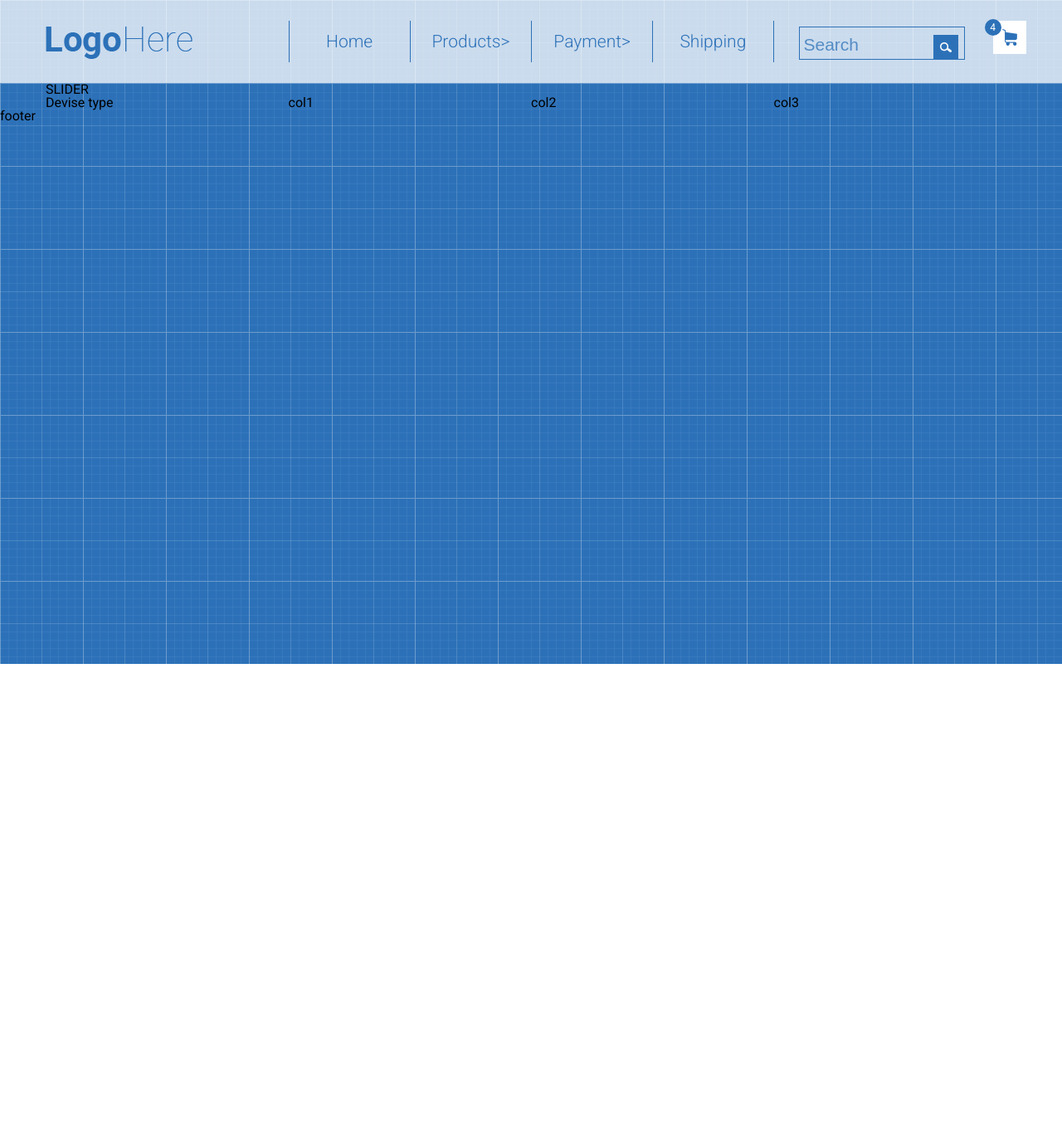
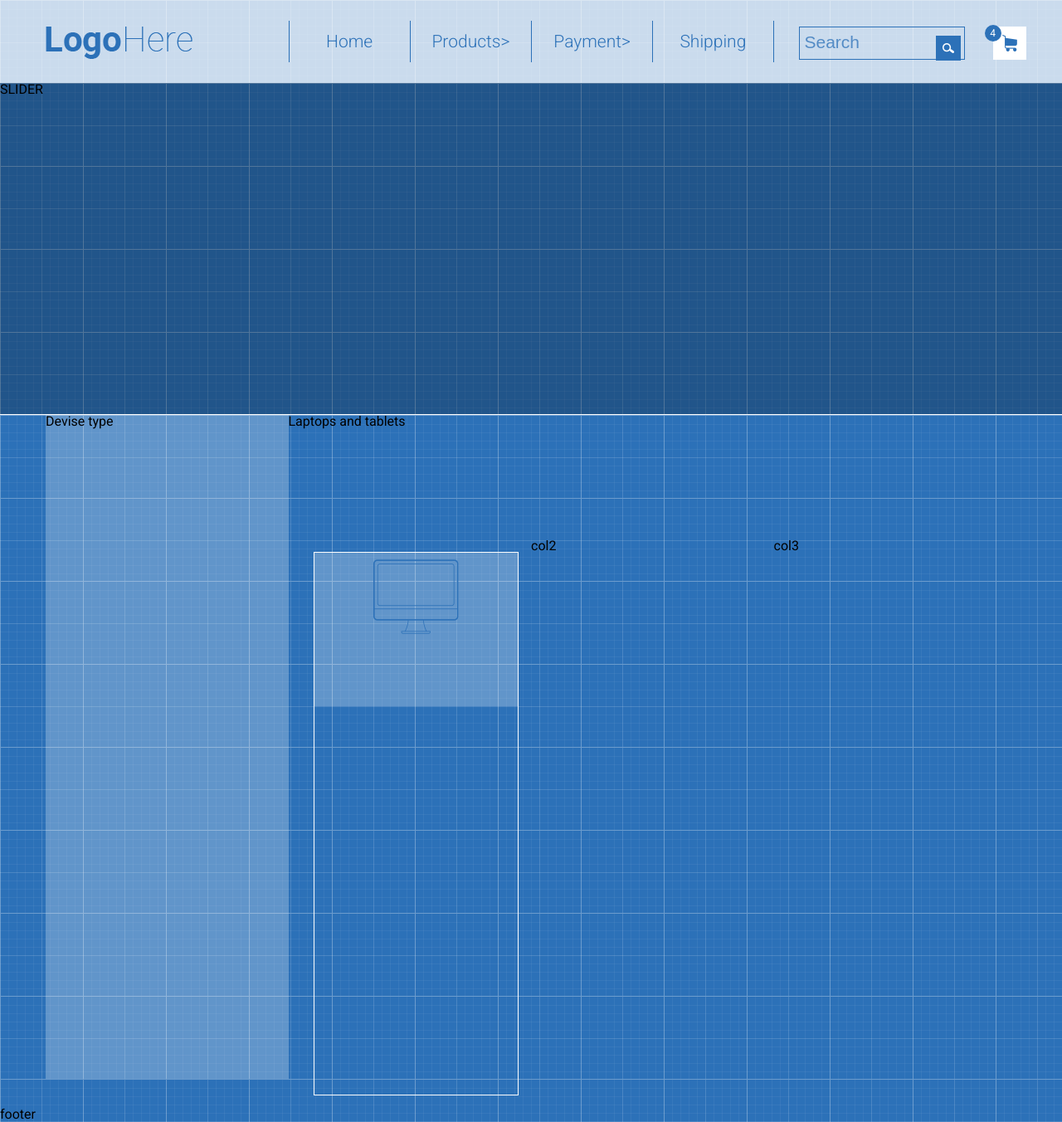
Before and after one commit to NikitaIvanchikov/DemoShop.github.io, a plain HTML site: page index.html in a window 1280 px wide. Shown: the whole page at 83% size. Before the commit the page ends 800 px from the top, so only its background shows below. Drawn offline with Linux system fonts and the light colour scheme.

Commit message:
started create devices

```diff
--- a/css/style.css
+++ b/css/style.css
@@ -57,7 +57,7 @@ body {
   color: #2c71b8;
   font-size: 21px;
 }
-.menu>li:hover {
+.menu>li:hover a{
   background-color: #2c71b8;
   color: white;
 }
@@ -70,9 +70,12 @@ body {
   height: 40px;
   margin-left: 30PX;
   margin-top: 7px;
-  padding:3px;
+  padding:4px;
 
 }
+.col-search {height: 30px;
+margin-top: -4px;
+width: calc (100%-30px);}
 
 .submit {
   width: 30px;
@@ -92,12 +95,13 @@ body {
 .search {
   outline: none;
   height: 30px;
-  width: 155px;
+  width: 160px;
   border:none;
   background-color: inherit;
 }
 
 .cart-button {
+  margin-top: 7px;
   margin-left: 30px;
   padding: 0;
   width: 40px;
@@ -134,6 +138,7 @@ body {
 .sub-menu {
   list-style: none;
   position: absolute;
+  left: -1px;
   border: none;
   visibility: hidden;
   opacity: 0;
@@ -158,7 +163,37 @@ body {
   visibility: visible;
   opacity: 1;
 }
-.sub-menu a:hover{
+.sub-menu li:hover a{
   background-color: white;
   color: #2c71b8;
 }
+
+.slider {
+  width: 100%;
+  height: 400px;
+  background-color: rgba(0, 0, 0, .25);
+  border-bottom: 1px solid white;
+}
+.dev-type {
+  background-color: rgba(255, 255, 255, 0.25);
+  min-height: 800px;
+}
+.products-header {
+  height: 150px;
+}
+
+.device {
+  height: 655px;
+
+  border: 1px solid white;
+  margin: 15px;
+  margin-left: 30px;
+
+}
+
+.device-image {
+  background-color: rgba(255, 255, 255, 0.25);
+  height: 185px;
+  line-height: 185px;
+  text-align: center;
+}
--- a/index.html
+++ b/index.html
@@ -46,12 +46,14 @@
             </li>
           </ul>
         </div>
-        <div class="col-md-3 row">
+        <div class="col-md-3 ">
           <div class="cols-1">
             <div class="search-pan">
               <form  action="#">
-                  <input type="search" class="search" placeholder="Search">
-                  <input type="button" class="submit">
+                <div class="row">
+                  <div class="col-search"><input type="search" class="search" placeholder="Search"></div>
+                  <div class="col-butt"><input type="button" class="submit"></div>
+                </div>
               </form>
             </div>
           </div>
@@ -65,10 +67,18 @@
     </div>
   </header>
   <main class="main">
+    <div class="slider">SLIDER</div>
     <div class="container row">
-      <div class="slider">SLIDER</div>
-      <div class="col-md-3">Devise type</div>
-      <div class="col-md-3">col1</div>
+
+      <div class="col-md-3 dev-type">Devise type</div>
+      <div class="products-header">Laptops and tablets</div>
+      <div class="col-md-3">
+        <div class="device">
+          <div class="device-image">
+            <a href="#"><img src="images/desctop.png" alt="desctop"></a>
+          </div>
+        </div>
+      </div>
       <div class="col-md-3">col2</div>
       <div class="col-md-3">col3</div>
     </div>
```
Also changed, not shown: images/desctop.png (renamed from images/icon (17).png).
